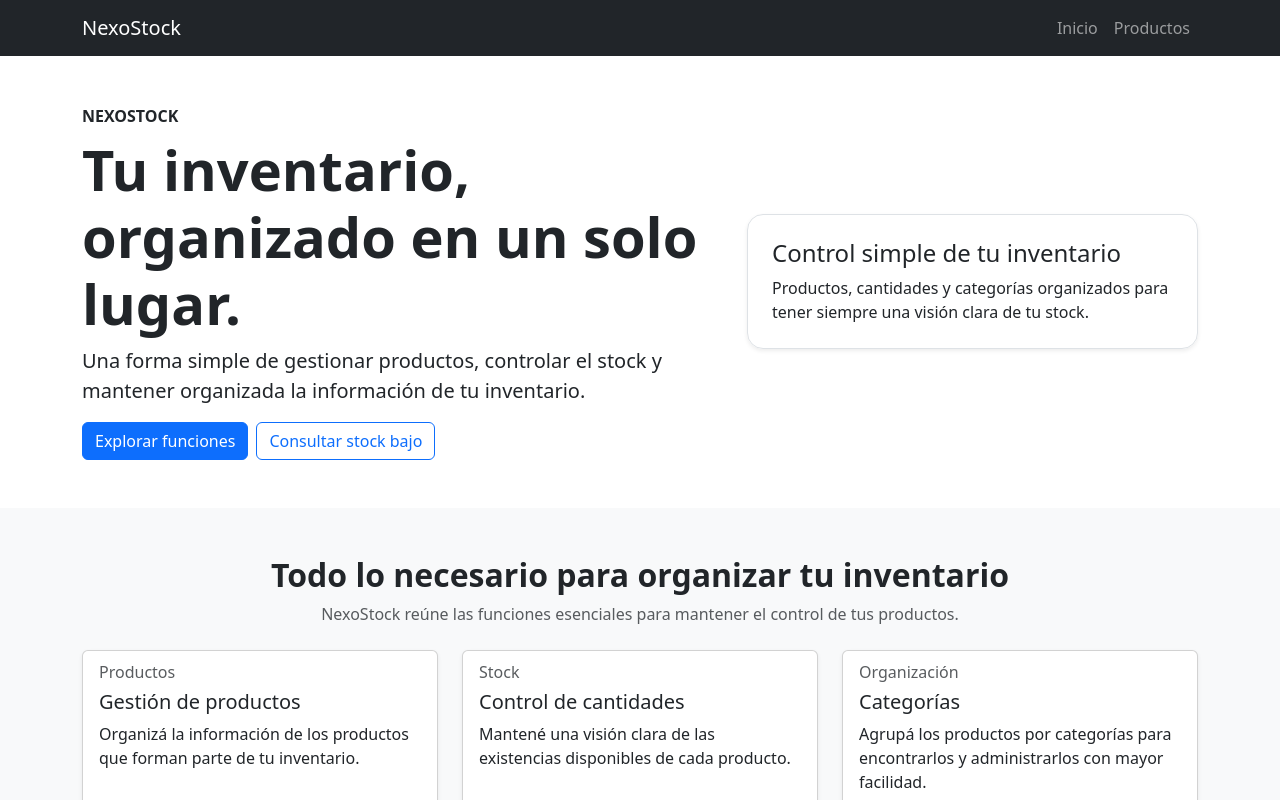
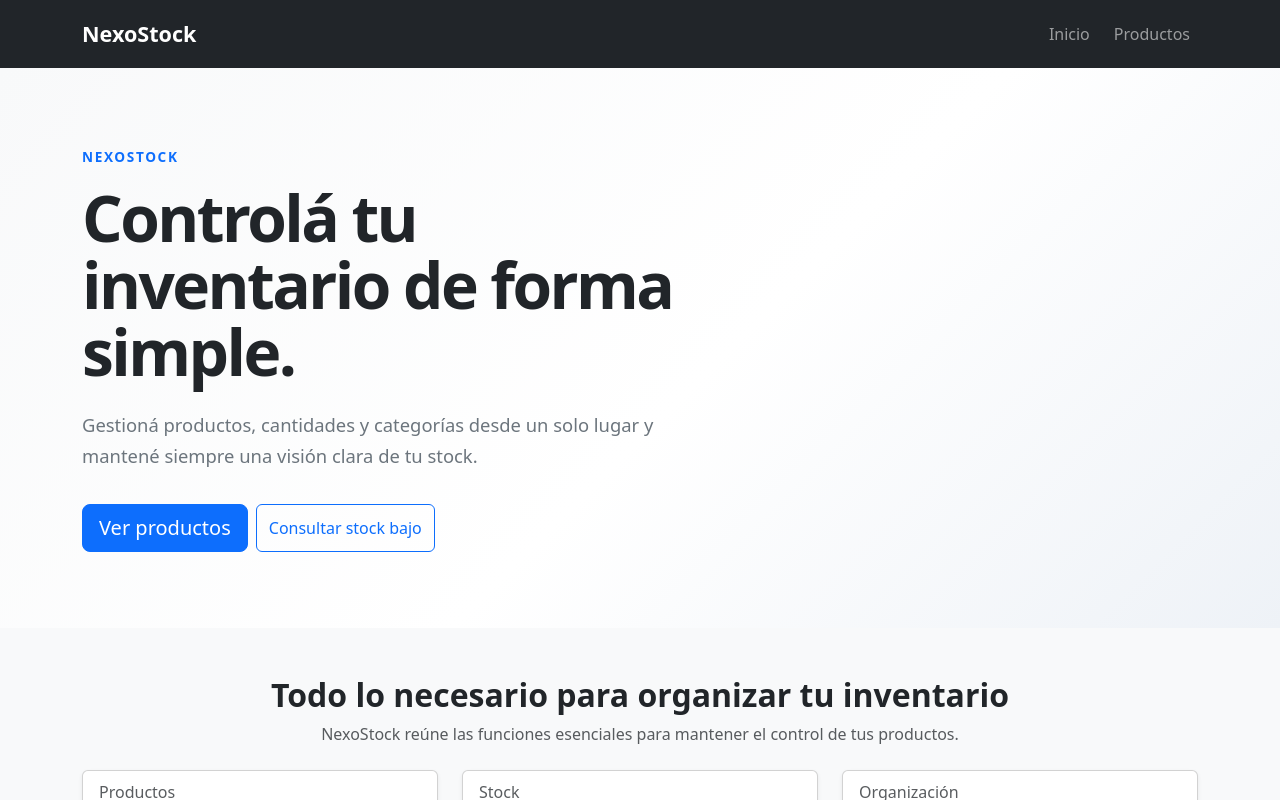
Before and after one commit to Mauror01/nexostock, a React (Vite) app: page / in a window 1280 px wide. Shown: the top 800 px of the page. Built offline with nearby package versions, Linux system fonts and the light colour scheme.

Commit message:
feat: mejorar diseño visual de nexostock

```diff
--- /dev/null
+++ b/src/components/BarraNavegacion/BarraNavegacion.css
@@ -0,0 +1,16 @@
+.navbar {
+  min-height: 68px;
+}
+
+.navbar-brand {
+  font-size: 1.35rem;
+  font-weight: 700;
+}
+
+.navbar-nav {
+  gap: 0.5rem;
+}
+
+.navbar .nav-link {
+  font-weight: 500;
+}
--- a/src/components/BarraNavegacion/BarraNavegacion.tsx
+++ b/src/components/BarraNavegacion/BarraNavegacion.tsx
@@ -1,5 +1,6 @@
 import { Container, Nav, Navbar } from "react-bootstrap";
 import { Link } from "react-router-dom";
+import "./BarraNavegacion.css";
 
 const BarraNavegacion = () => {
   return (
--- /dev/null
+++ b/src/components/HeroPrincipal/HeroPrincipal.css
@@ -0,0 +1,65 @@
+.hero-principal {
+  min-height: 560px;
+  display: flex;
+  align-items: center;
+  background:
+    linear-gradient(
+      135deg,
+      #f8f9fa 0%,
+      #ffffff 55%,
+      #eef2f7 100%
+    );
+  overflow: hidden;
+}
+
+.hero-etiqueta {
+  display: inline-block;
+  font-size: 0.85rem;
+  font-weight: 700;
+  letter-spacing: 0.12em;
+  color: #0d6efd;
+  margin-bottom: 1rem;
+}
+
+.hero-titulo {
+  max-width: 650px;
+  font-size: clamp(2.5rem, 5vw, 4.5rem);
+  font-weight: 800;
+  line-height: 1.05;
+  letter-spacing: -0.04em;
+  margin-bottom: 1.5rem;
+}
+
+.hero-descripcion {
+  max-width: 580px;
+  font-size: 1.15rem;
+  line-height: 1.7;
+  color: #6c757d;
+  margin-bottom: 2rem;
+}
+
+
+@media (max-width: 767px) {
+  .hero-principal {
+    min-height: auto;
+    text-align: center;
+  }
+
+  .hero-descripcion {
+    margin-left: auto;
+    margin-right: auto;
+  }
+
+  .hero-acciones {
+    justify-content: center;
+  }
+
+  .hero-imagen-contenedor {
+    min-height: 280px;
+    margin-top: 1rem;
+  }
+
+  .hero-imagen {
+    max-height: 300px;
+  }
+}
--- a/src/components/HeroPrincipal/HeroPrincipal.tsx
+++ b/src/components/HeroPrincipal/HeroPrincipal.tsx
@@ -1,44 +1,36 @@
-import { Button, Col, Container, Row } from "react-bootstrap";
+import { Col, Container, Row } from "react-bootstrap";
+import { Link } from "react-router-dom";
 import ConfiguradorStock from "../ConfiguradorStock/ConfiguradorStock";
+import "./HeroPrincipal.css";
 
 const HeroPrincipal = () => {
   return (
-    <section id="inicio" className="py-5">
+    <section id="inicio" className="hero-principal py-5">
       <Container>
-        <Row className="align-items-center g-4">
-          <Col md={7}>
-            <p className="text-uppercase fw-semibold mb-2">
-              NexoStock
+        <Row className="align-items-center">
+          <Col lg={8}>
+            <span className="hero-etiqueta">
+              NEXOSTOCK
+            </span>
+
+            <h1 className="hero-titulo">
+              Controlá tu inventario de forma simple.
+            </h1>
+
+            <p className="hero-descripcion">
+              Gestioná productos, cantidades y categorías desde un solo lugar
+              y mantené siempre una visión clara de tu stock.
             </p>
 
-            <h1 className="display-4 fw-bold">
-              Tu inventario, organizado en un solo lugar.
-            </h1>
-
-            <p className="lead">
-              Una forma simple de gestionar productos, controlar el stock
-              y mantener organizada la información de tu inventario.
-            </p>
-
-            <div className="d-flex gap-2 flex-wrap">
-              <Button href="#funciones">
-                Explorar funciones
-              </Button>
+            <div className="hero-acciones d-flex flex-wrap gap-2">
+              <Link
+                to="/productos"
+                className="btn btn-primary btn-lg"
+              >
+                Ver productos
+              </Link>
 
               <ConfiguradorStock />
-            </div>
-          </Col>
-
-          <Col md={5}>
-            <div className="border rounded-4 p-4 shadow-sm">
-              <h2 className="h4">
-                Control simple de tu inventario
-              </h2>
-
-              <p className="mb-0">
-                Productos, cantidades y categorías organizados para tener
-                siempre una visión clara de tu stock.
-              </p>
             </div>
           </Col>
         </Row>
--- a/src/components/ListaProductos/ListaProductos.tsx
+++ b/src/components/ListaProductos/ListaProductos.tsx
@@ -187,17 +187,22 @@ const ListaProductos = () => {
   return (
     <section className="py-5">
       <Container>
-        <div className="d-flex flex-wrap justify-content-between align-items-center gap-3 mb-4">
+        <div className="d-flex flex-wrap justify-content-between align-items-end gap-3 mb-4">
           <div>
-            <h2 className="fw-bold">Productos del inventario</h2>
+            <p className="text-primary fw-semibold text-uppercase mb-2">
+              Inventario
+            </p>
 
-            <p className="text-muted mb-0">
-              Información obtenida directamente desde la API de NexoStock.
+            <h1 className="fw-bold mb-2">
+              Productos
+            </h1>
+
+            <p className="text-secondary mb-0">
+              Gestioná los productos, cantidades y categorías de tu inventario.
             </p>
           </div>
 
-
-          <div className="d-flex gap-2">
+          <div className="d-flex flex-wrap gap-2">
             <Button
               variant="outline-primary"
               onClick={() => setMostrarModalStock(true)}
@@ -206,7 +211,7 @@ const ListaProductos = () => {
             </Button>
 
             <Button onClick={abrirAgregar}>
-            Agregar producto
+              + Agregar producto
             </Button>
           </div>
         </div>
@@ -262,30 +267,33 @@ const ListaProductos = () => {
           </Modal.Footer>
         </Modal>
 
-        <div className="d-flex flex-wrap gap-2 mb-4">
+        <div className="bg-white rounded-4 shadow-sm p-3 p-md-4 mb-4">
+          <div className="d-flex flex-wrap gap-2 align-items-center">
             <Form.Control
               type="text"
-            placeholder="Filtrar por categoría"
+              placeholder="Buscar por categoría..."
               value={categoriaFiltro}
               onChange={(event) =>
                 setCategoriaFiltro(event.target.value)
               }
-            style={{ maxWidth: "300px" }}
+              style={{ maxWidth: "320px" }}
             />
 
             <Button
-            variant="outline-primary"
+              variant="primary"
               onClick={filtrarPorCategoria}
             >
               Filtrar
             </Button>
 
             <Button
-            variant="outline-secondary"
+              variant="light"
+              className="border"
               onClick={mostrarTodos}
             >
               Mostrar todos
             </Button>
+          </div>
         </div>
 
         {cargando && <p>Cargando productos...</p>}
@@ -297,7 +305,7 @@ const ListaProductos = () => {
         )}
 
         {!cargando && !error && productos.length > 0 && (
-          <Row className="g-4">
+          <Row className="g-4 align-items-stretch">
             {productos.map((producto) => (
               <Col md={6} lg={4} key={producto._id}>
                 <TarjetaProducto
--- a/src/components/ModalProducto/ModalProducto.tsx
+++ b/src/components/ModalProducto/ModalProducto.tsx
@@ -42,6 +42,7 @@ const valoresIniciales: ProductoFormulario = {
   precio: 0,
   cantidad: 0,
   categoria: "",
+  imagen: "",
 };
 
 const ModalProducto = ({
@@ -167,6 +168,19 @@ const ModalProducto = ({
             />
           </Form.Group>
 
+          <Form.Group className="mt-3" controlId="imagen">
+            <Form.Label>URL de imagen</Form.Label>
+
+            <Form.Control
+              type="url"
+              name="imagen"
+              placeholder="https://..."
+              value={formik.values.imagen ?? ""}
+              onChange={formik.handleChange}
+              onBlur={formik.handleBlur}
+            />
+          </Form.Group>
+
           {formik.status && (
             <p className="text-danger mt-3 mb-0">
               {formik.status}
--- a/src/components/TarjetaProducto/TarjetaProducto.css
+++ b/src/components/TarjetaProducto/TarjetaProducto.css
@@ -1,33 +1,71 @@
 .tarjeta-producto {
   border: 0;
-  border-radius: 16px;
+  border-radius: 18px;
   overflow: hidden;
-  box-shadow: 0 4px 14px rgba(0, 0, 0, 0.08);
+  background: #ffffff;
+  box-shadow: 0 6px 18px rgba(0, 0, 0, 0.08);
   transition:
     transform 0.2s ease,
     box-shadow 0.2s ease;
 }
 
 .tarjeta-producto:hover {
-  transform: translateY(-4px);
-  box-shadow: 0 8px 22px rgba(0, 0, 0, 0.12);
+  transform: translateY(-5px);
+  box-shadow: 0 12px 28px rgba(0, 0, 0, 0.13);
 }
 
 .tarjeta-producto-imagen {
-  height: 170px;
-  background: linear-gradient(135deg, #e9ecef, #dee2e6);
+  height: 250px;
+  background: #f4f5f7;
   display: flex;
   align-items: center;
   justify-content: center;
+  overflow: hidden;
+}
+
+.tarjeta-producto-foto {
+  width: 100%;
+  height: 100%;
+  object-fit: cover;
 }
 
 .tarjeta-producto-imagen span {
-  font-size: 4rem;
+  font-size: 4.5rem;
   font-weight: 700;
+  color: #adb5bd;
+}
+
+.tarjeta-producto .card-body {
+  padding: 1.25rem;
+}
+
+.tarjeta-producto .card-title {
+  font-size: 1.25rem;
+  font-weight: 700;
+  margin-bottom: 0.75rem;
+}
+
+.tarjeta-producto .card-text {
   color: #6c757d;
+  min-height: 48px;
+  margin-bottom: 1rem;
 }
 
 .tarjeta-producto-precio {
-  font-size: 1.4rem;
+  font-size: 1.45rem;
   font-weight: 700;
+  color: #212529;
 }
+
+.tarjeta-producto .badge {
+  padding: 0.5rem 0.65rem;
+  font-weight: 600;
+}
+
+.tarjeta-producto .card-footer {
+  padding: 0 1.25rem 1.25rem;
+}
+
+.tarjeta-producto .card-footer .btn {
+  min-width: 78px;
+}
--- a/src/components/TarjetaProducto/TarjetaProducto.tsx
+++ b/src/components/TarjetaProducto/TarjetaProducto.tsx
@@ -25,7 +25,15 @@ const TarjetaProducto = ({
   return (
     <Card className="tarjeta-producto h-100">
       <div className="tarjeta-producto-imagen">
-        <span>{producto.nombre.charAt(0).toUpperCase()}</span>
+        {producto.imagen ? (
+          <img
+            src={producto.imagen}
+            alt={producto.nombre}
+            className="tarjeta-producto-foto"
+          />
+        ) : (
+          <span>{producto.nombre.charAt(0).toUpperCase()}</span>
+        )}
       </div>
 
       <Card.Body>
--- /dev/null
+++ b/src/pages/PaginaProductos.css
@@ -0,0 +1,9 @@
+.pagina-productos {
+  min-height: calc(100vh - 56px);
+  background: #f5f6f8;
+}
+
+.pagina-productos-contenido {
+  padding-top: 3rem;
+  padding-bottom: 4rem;
+}
--- a/src/pages/PaginaProductos.tsx
+++ b/src/pages/PaginaProductos.tsx
@@ -1,7 +1,14 @@
 import ListaProductos from "../components/ListaProductos/ListaProductos";
+import "./PaginaProductos.css";
 
 const PaginaProductos = () => {
-  return <ListaProductos />;
+  return (
+    <main className="pagina-productos">
+      <div className="pagina-productos-contenido">
+        <ListaProductos />
+      </div>
+    </main>
+  );
 };
 
 export default PaginaProductos;
--- a/src/types/Producto.ts
+++ b/src/types/Producto.ts
@@ -5,12 +5,13 @@ export type Producto = {
   precio: number;
   cantidad: number;
   categoria?: string;
+  imagen?: string;
   fechaIngreso: string;
 };
 
 export type ProductoFormulario = Pick<
   Producto,
-  "nombre" | "descripcion" | "precio" | "cantidad" | "categoria"
+  "nombre" | "descripcion" | "precio" | "cantidad" | "categoria" | "imagen"
 >;
 
 export type ActualizacionStock = {
```
Lines whose indentation alone changed are shown as unchanged.
